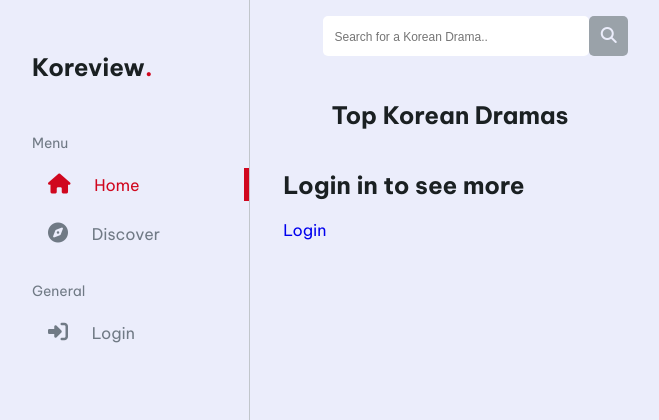
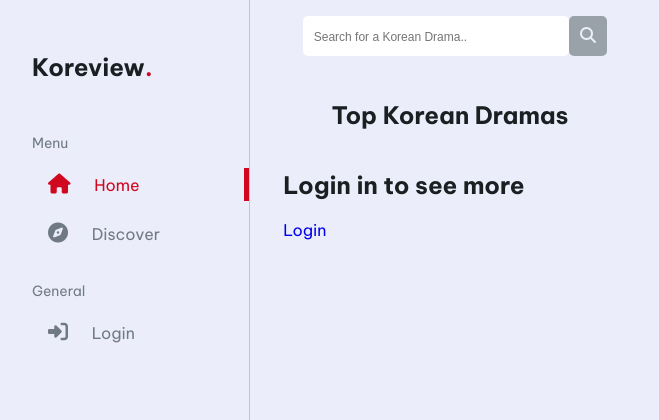
Before and after one commit to grandeD/kdrama-review-app, a Flask app: page / in a window 1280 px wide. Shown: the top 420 px of the page, without its empty margins (0-659 px from the left). Run offline with Flask 2, Linux system fonts and the light colour scheme; some libraries are stand-ins or nearby versions.

Commit message:
Fixed search bar margins

```diff
--- a/static/css/base.css
+++ b/static/css/base.css
@@ -34,7 +34,7 @@ a {
   align-items: center;
   margin-top: 1em;
   margin-bottom: 1.5em;
-  padding: 0px 40px;
+  padding: 0 min(2em, 2%);
 }
 
 .sm-title {
--- a/static/js/reviews.jsx
+++ b/static/js/reviews.jsx
@@ -25,7 +25,7 @@ const Reviews = () => {
             <div key={ndx} className='review-card'>
                 <div style={{paddingBottom: '1em'}}>
                     <h4>{reviews[ndx].title}</h4></div>
-                <div className='flex-gap'>
+                <div className='flex-gap' >
                 <a href={`/kdrama/${reviews[ndx].kdrama_id}`}>
                     <img style={{height: '200px', paddingBottom: '1em'}}
                     src={`${TMDB_IMAGE_URL}${reviews[ndx].poster_path}`} alt='Kdrama Poster' />
```
